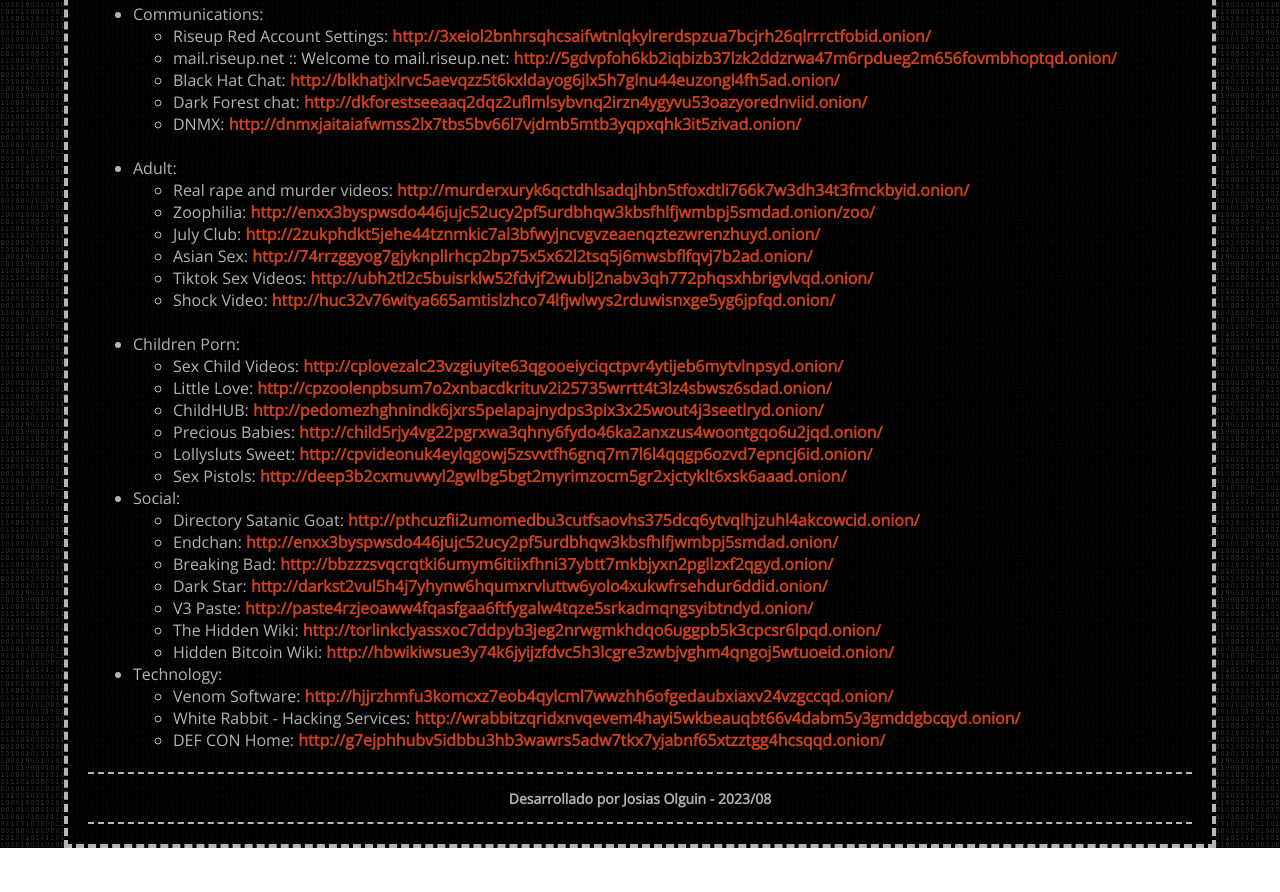
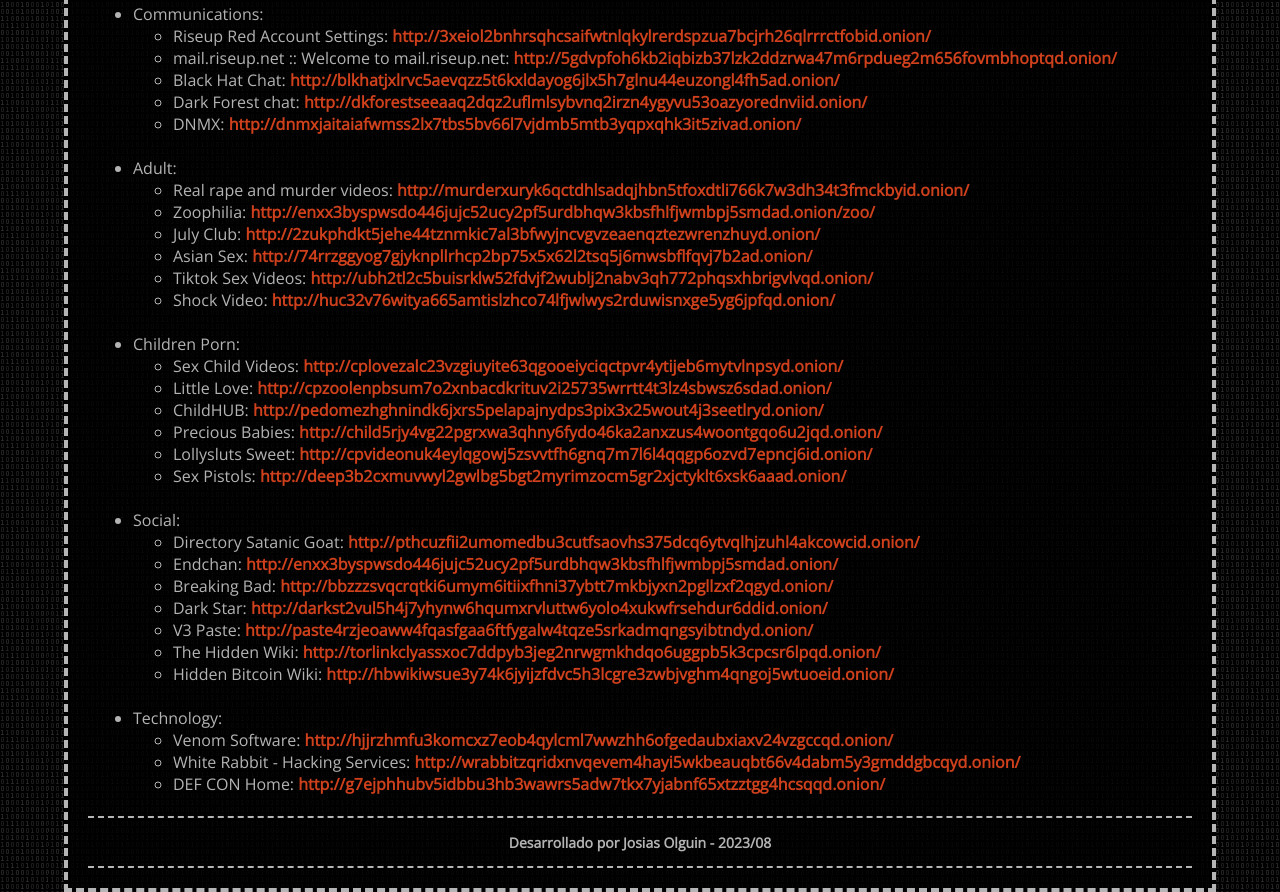
Before and after one commit to jositsk/jositsk.github.io, a plain HTML site: page pages/darknet.html in a window 1280 px wide. Shown: the part 496-1388 px from the top of the page. Before the commit the page ends 1344 px from the top, so only its background shows below. Drawn offline with nearby package versions, Linux system fonts and the light colour scheme.

Commit message:
Update darknet.html

```diff
--- a/pages/darknet.html
+++ b/pages/darknet.html
@@ -131,7 +131,7 @@
                     <li>ChildHUB: <a href="">http://pedomezhghnindk6jxrs5pelapajnydps3pix3x25wout4j3seetlryd.onion/</a></li>
                     <li>Precious Babies: <a href="">http://child5rjy4vg22pgrxwa3qhny6fydo46ka2anxzus4woontgqo6u2jqd.onion/</a></li>
                     <li>Lollysluts Sweet: <a href="">http://cpvideonuk4eylqgowj5zsvvtfh6gnq7m7l6l4qqgp6ozvd7epncj6id.onion/</a></li>
-                    <li>Sex Pistols: <a href="">http://deep3b2cxmuvwyl2gwlbg5bgt2myrimzocm5gr2xjctyklt6xsk6aaad.onion/</a></li>
+                    <li>Sex Pistols: <a href="">http://deep3b2cxmuvwyl2gwlbg5bgt2myrimzocm5gr2xjctyklt6xsk6aaad.onion/</a></li> <br>
 
                 </ul>
 
@@ -145,7 +145,7 @@
                     <li>Dark Star: <a href="">http://darkst2vul5h4j7yhynw6hqumxrvluttw6yolo4xukwfrsehdur6ddid.onion/</a></li>
                     <li>V3 Paste: <a href="">http://paste4rzjeoaww4fqasfgaa6ftfygalw4tqze5srkadmqngsyibtndyd.onion/</a></li>
                     <li>The Hidden Wiki: <a href="">http://torlinkclyassxoc7ddpyb3jeg2nrwgmkhdqo6uggpb5k3cpcsr6lpqd.onion/</a></li>
-                    <li>Hidden Bitcoin Wiki: <a href="">http://hbwikiwsue3y74k6jyijzfdvc5h3lcgre3zwbjvghm4qngoj5wtuoeid.onion/</a></li>
+                    <li>Hidden Bitcoin Wiki: <a href="">http://hbwikiwsue3y74k6jyijzfdvc5h3lcgre3zwbjvghm4qngoj5wtuoeid.onion/</a></li> <br>
                 </ul>
 
             </li>
```
